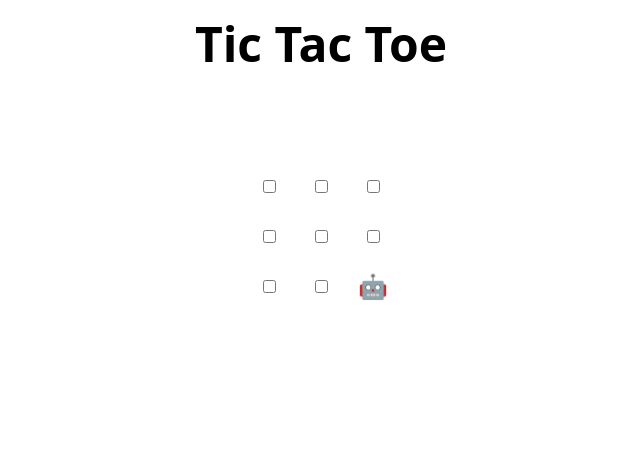
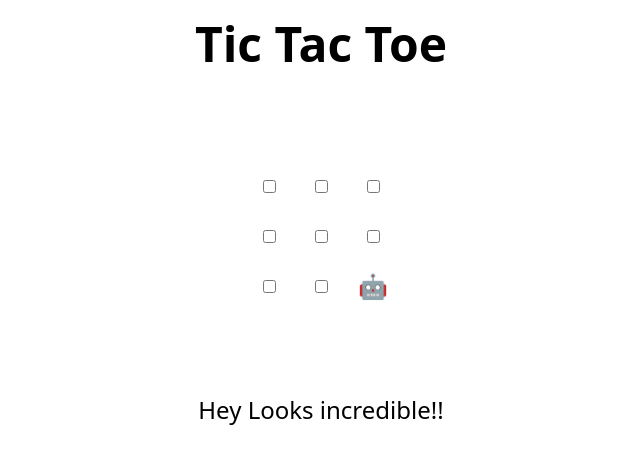
Before and after one commit to ayesha0412/skills-review-pull-request, a plain HTML site: page index.html in a window 1280 px wide. Shown: the whole page, without its empty margins (319-959 px from the left). Drawn offline with Linux system fonts and the light colour scheme.

Commit message:
Update index.html
Hey there! This is by Ayesha!

```diff
--- a/index.html
+++ b/index.html
@@ -47,6 +47,7 @@
   </tr>
 </table>
 
+<p>Hey Looks incredible!!</p>
 <h2 hidden>Game over, refresh to play again 🧑‍💻 🤖!</h2>
 
 <script>
```
